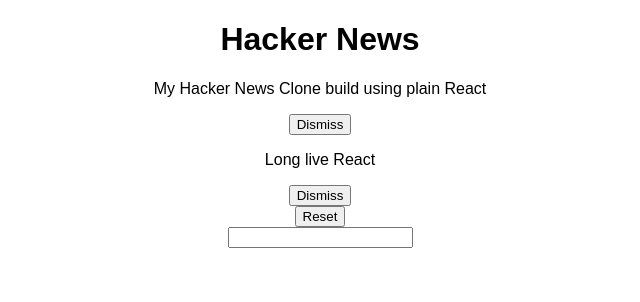
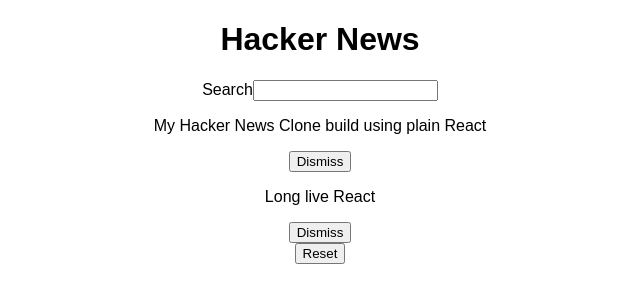
Before and after one commit to kalabhairava/hackernews-clone, a React (Create React App) app: page / in a window 1280 px wide. Shown: the top 302 px of the page, without its empty margins (320-960 px from the left). Built offline with nearby package versions, Linux system fonts and the light colour scheme.

Commit message:
Split the big App component into smaller composable components

```diff
--- a/src/App.js
+++ b/src/App.js
@@ -1,6 +1,7 @@
 import React, { Component } from "react";
 import "./App.css";
 
+// Mock data
 const list = [
   {
     by: "kalabhairava",
@@ -27,6 +28,9 @@
   }
 ];
 
+// --------------------------------------------------------------
+// Stateful Components
+// --------------------------------------------------------------
 class App extends Component {
   constructor(props) {
     super(props);
@@ -38,31 +42,20 @@
 
     this.onDismiss = this.onDismiss.bind(this);
     this.onSearchTerm = this.onSearchTerm.bind(this);
+    this.onReset = this.onReset.bind(this);
   }
 
   render() {
     return (
       <div className="App">
         <h1> Hacker News </h1>
-        {this.state.list
-          .filter(filterSearchResults(this.state.searchTerm))
-          .map(item => {
-            const handleDismiss = () => this.onDismiss(item.id);
-            return (
-              <div key={item.id}>
-                <p>{item.title}</p>
-                <button onClick={handleDismiss} type="button">
-                  Dismiss
-                </button>
-              </div>
-            );
-          })}
-        <button onClick={() => this.onReset()} type="button">
-          Reset
-        </button>
-        <form>
-          <input type="text" onChange={this.onSearchTerm} />
-        </form>
+        <Search onSearchTerm={this.onSearchTerm}>Search</Search>
+        <Posts
+          list={this.state.list}
+          searchTerm={this.state.searchTerm}
+          onDismiss={this.onDismiss}
+        />
+        <Button onClick={this.onReset}>Reset</Button>
       </div>
     );
   }
@@ -82,8 +75,48 @@
   }
 }
 
+// --------------------------------------------------------------
+// Functional Stateless Components
+// --------------------------------------------------------------
+function Search(props) {
+  const { children, onSearchTerm } = props;
+  return (
+    <form>
+      <label for="search">{children}</label>
+      <input name="search" type="text" onChange={onSearchTerm} />
+    </form>
+  );
+}
+
+function Posts(props) {
+  const { list, searchTerm, onDismiss } = props;
+
+  return (
+    <div>
+      {list.filter(filterSearchResults(searchTerm)).map(item => {
+        return (
+          <div key={item.id}>
+            <p>{item.title}</p>
+            <Button onClick={() => onDismiss(item.id)}>Dismiss</Button>
+          </div>
+        );
+      })}
+    </div>
+  );
+}
+
+function Button(props) {
+  const { children, onClick } = props;
+  return (
+    <button onClick={onClick} type="button">
+      {children}
+    </button>
+  );
+}
+
+// private functions
+
 function filterSearchResults(searchTerm) {
   return item => item.title.toLowerCase().includes(searchTerm.toLowerCase());
 }
-
 export default App;
```
